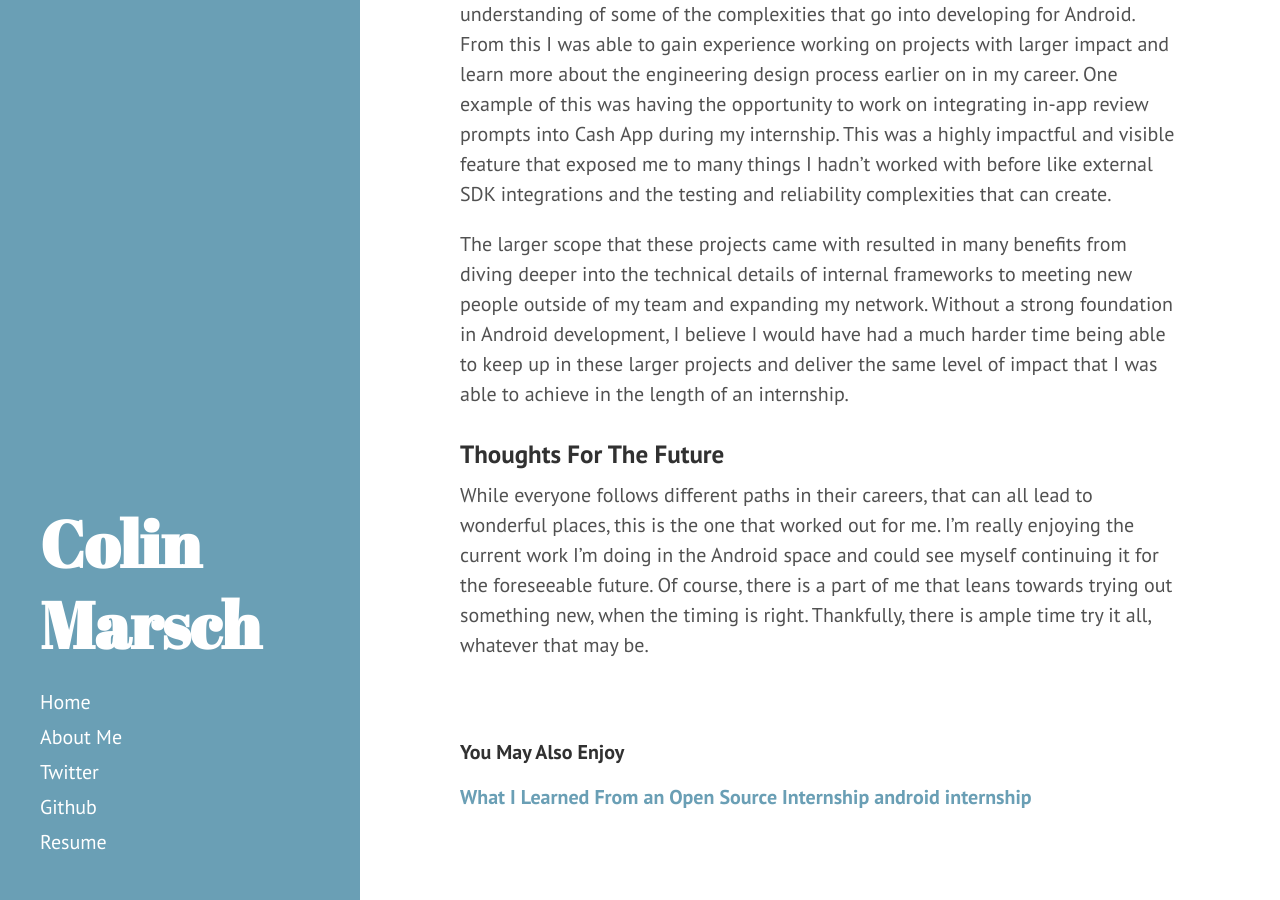
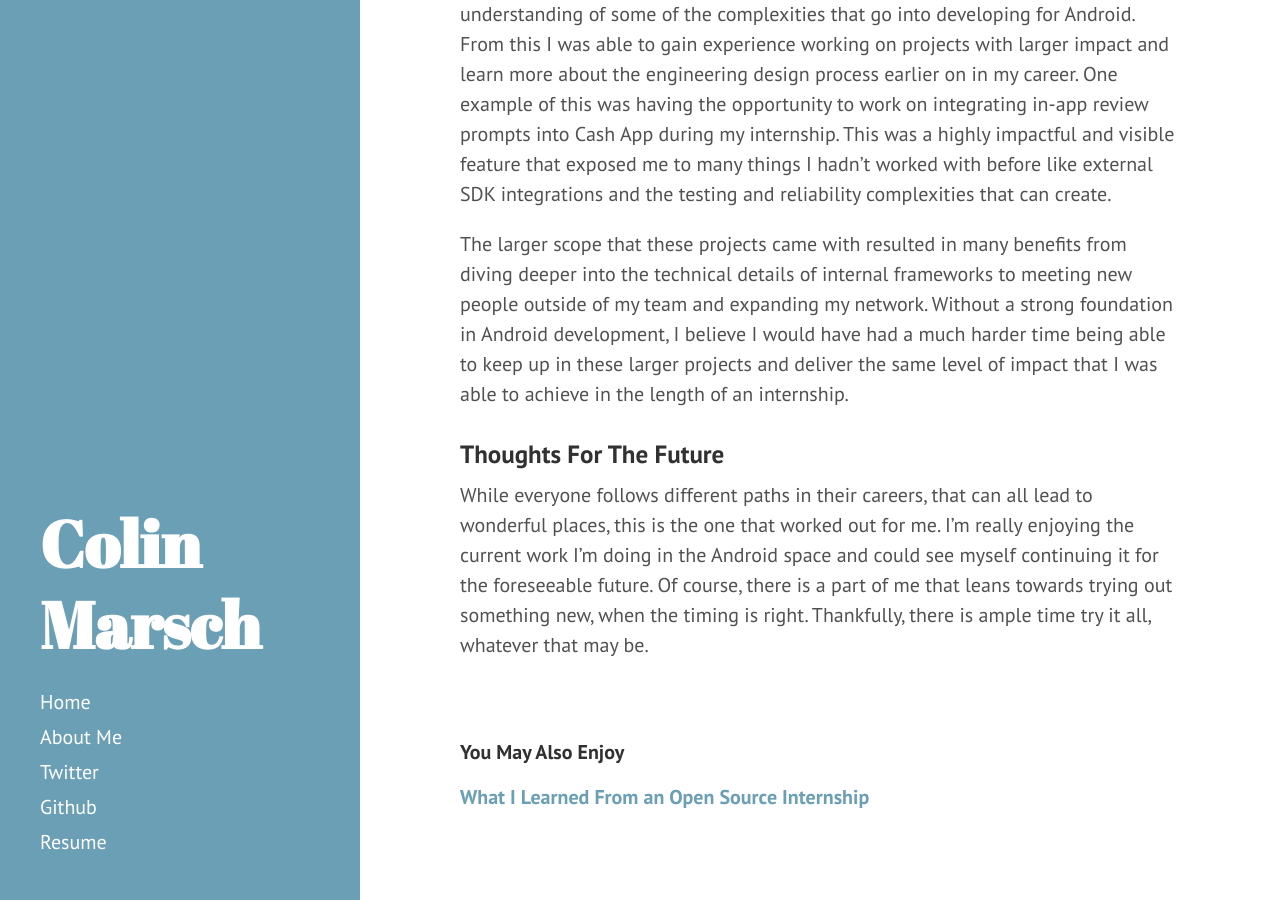
Before and after one commit to colinmarsch/colinmarsch.github.io, a Jekyll site: the page built from _posts/2022-07-06-thoughts-on-finding-a-niche.md, in a window 1280 px wide and 900 px high, scrolled down 1234 px. Built offline with Jekyll 4.4.1, drawn with Linux system fonts in a browser that asks for light colours.

Commit message:
Update related posts tagging

```diff
--- a/_layouts/post.html
+++ b/_layouts/post.html
@@ -19,21 +19,18 @@
     {% for post in site.posts %}
 
         {% assign sameTagCount = 0 %}
-        {% assign commonTags = '' %}
 
         {% for tag in post.tags %}
         {% if post.url != page.url %}
             {% if page.tags contains tag %}
             {% assign sameTagCount = sameTagCount | plus: 1 %}
-            {% capture tagmarkup %} <span class="label label-default">{{ tag }}</span> {% endcapture %}
-            {% assign commonTags = commonTags | append: tagmarkup %}
             {% endif %}
         {% endif %}
         {% endfor %}
 
         {% if sameTagCount >= minCommonTags %}
         <div>
-        <h5><a href="{{ site.url }}{{ post.url }}">{{ post.title }}{{ commonTags }}</a></h5>
+        <h5><a href="{{ site.url }}{{ post.url }}">{{ post.title }}</a></h5>
         </div>
         {% assign maxRelatedCounter = maxRelatedCounter | plus: 1 %}
         {% if maxRelatedCounter >= maxRelated %}
```
